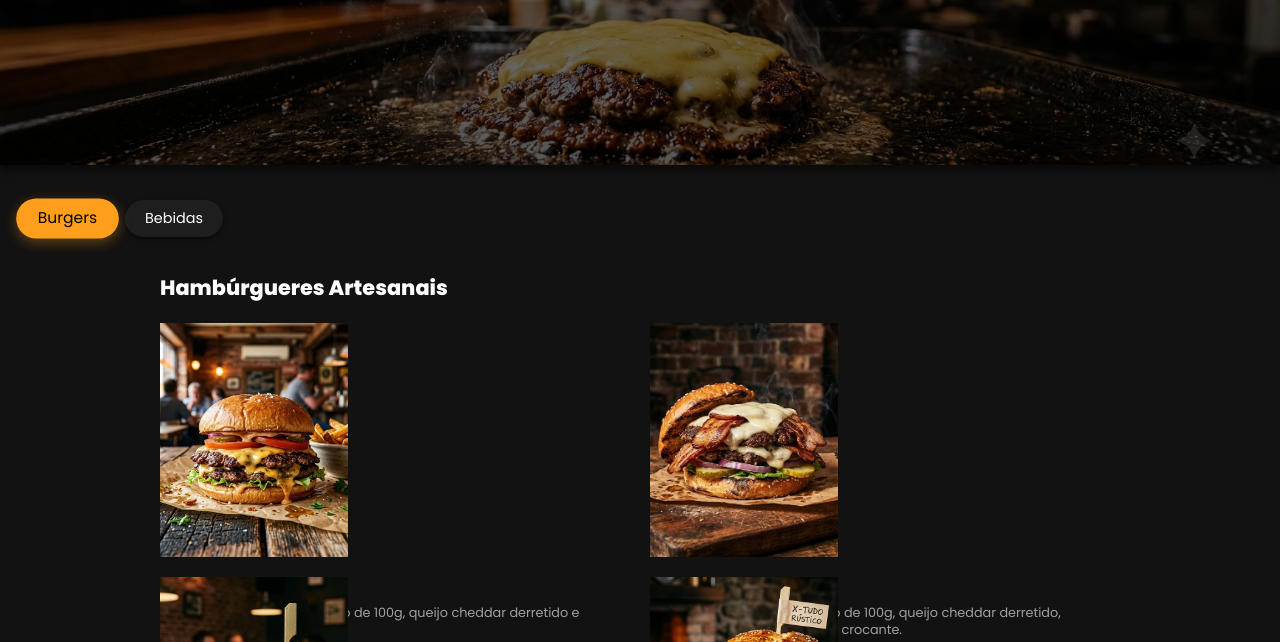
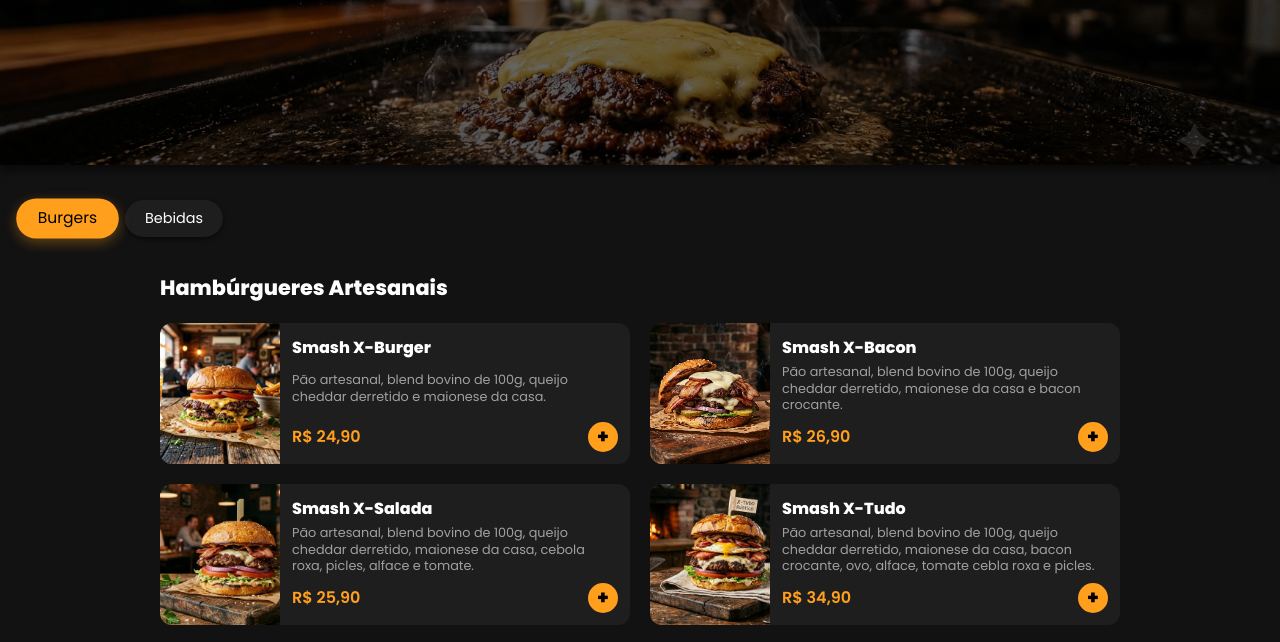
Before and after one commit to guilhermefranqueira35-hash/ForgeBurguer, a plain HTML site: page index.html in a window 1280 px wide. Shown: the part 135-777 px from the top of the page. Drawn offline with Linux system fonts and the light colour scheme.

Commit message:
Update cardapio.css

```diff
--- a/cardapio.css
+++ b/cardapio.css
@@ -121,23 +121,17 @@ body {
     gap: 15px;
 }
 
-product-card {
+.product-card {
     background-color: var(--card-bg);
-    border-radius: 8px;
+    border-radius: 12px;
+    display: flex; /* Alinha imagem de um lado e texto do outro */
     overflow: hidden;
-    display: flex;
-    align-items: stretch;
-    margin-bottom: 15px;
-    box-shadow: 0 4px 6px rgba(0, 0, 0, 0.1);
 }
 
 .product-img {
-    width: 40%;
+    width: 120px;
     height: 100%;
-    min-height: 100%;
-    object-fit: cover;
-    border-radius: 0;
-    margin-bottom: 0;
+    object-fit: cover; /* Não distorce a imagem */
 }
 
 .product-info {
```
